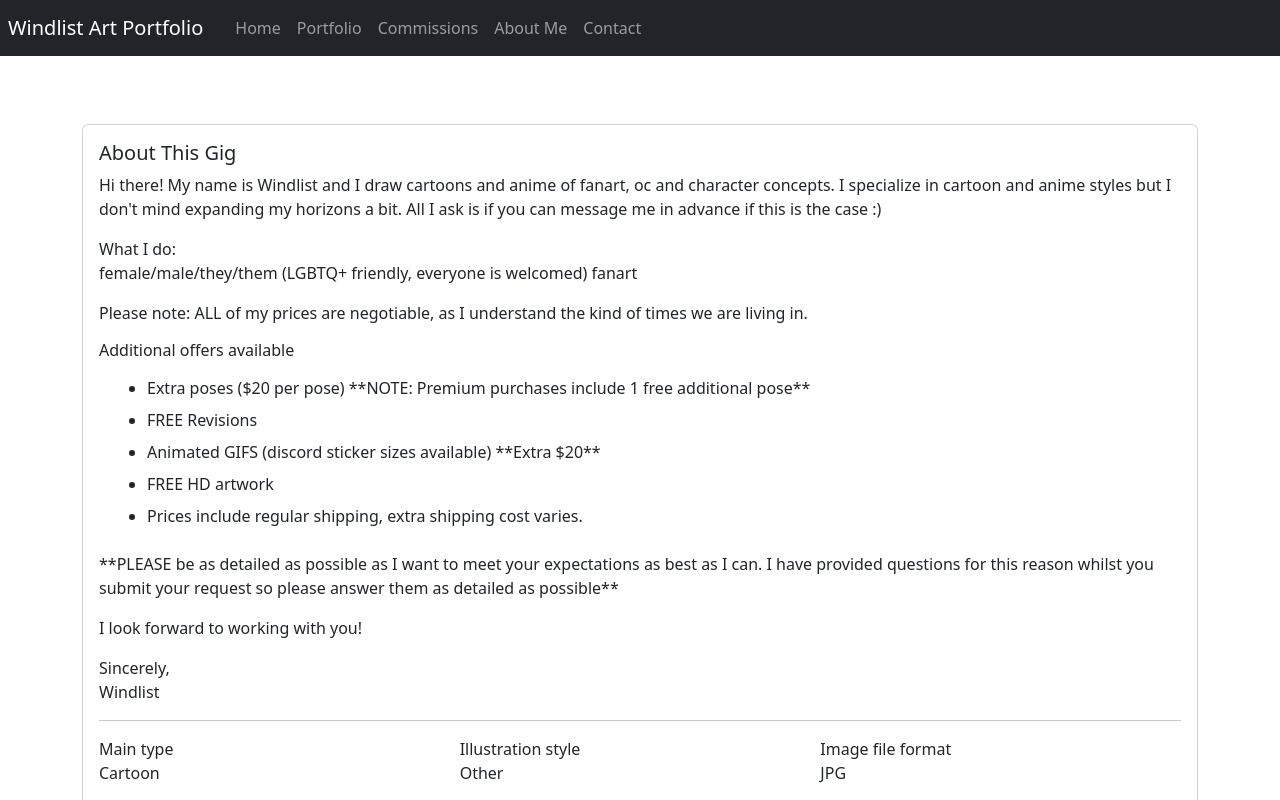
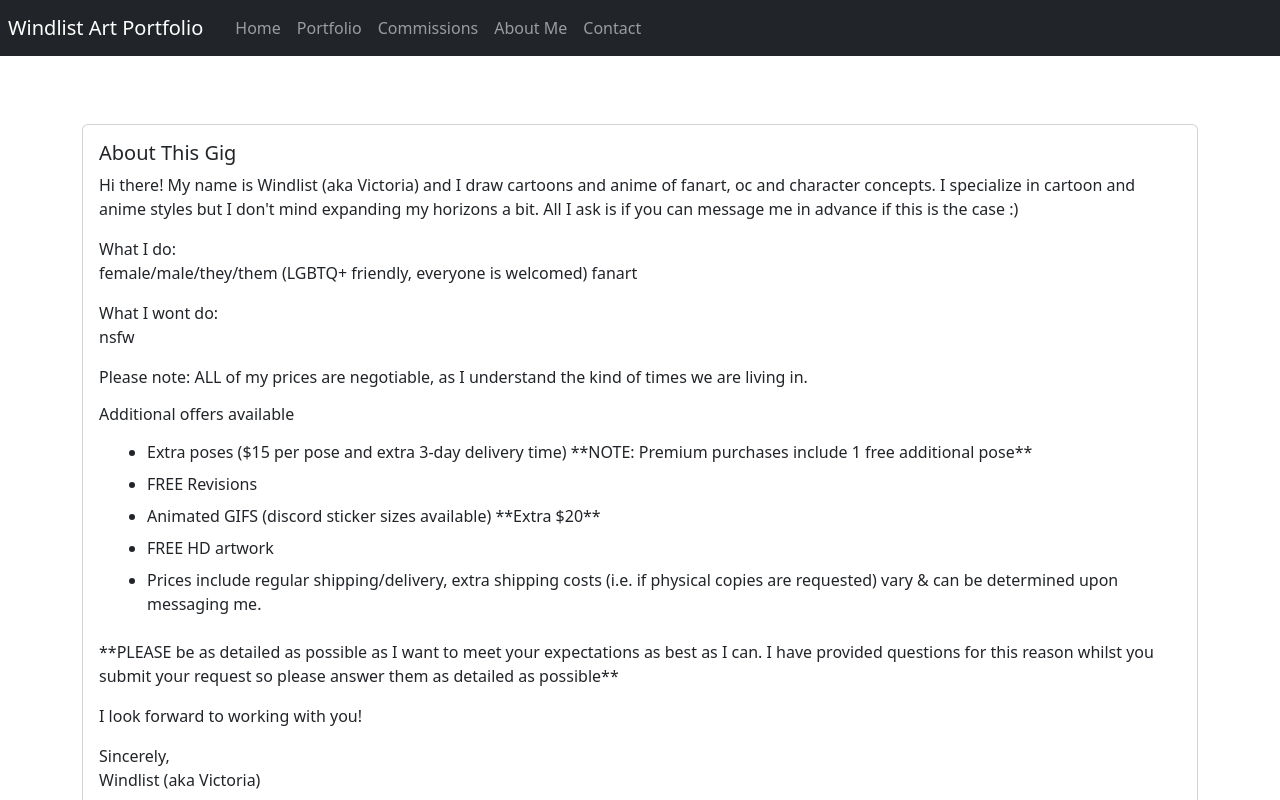
Before and after one commit to rclocke/DigitalArtCommissionsApp, a React (Create React App) app: page /about in a window 1280 px wide. Shown: the top 800 px of the page. Built offline with nearby package versions, Linux system fonts and the light colour scheme.

Commit message:
updated about details

```diff
--- a/src/components/AboutThisGig.js
+++ b/src/components/AboutThisGig.js
@@ -8,12 +8,15 @@ export default function AboutThisGig(){
             <Card.Body>
                 <Card.Title>About This Gig</Card.Title>
                 <Card.Text>
-                    Hi there! My name is Windlist and I draw cartoons and anime of fanart, oc and character concepts. I specialize
-                    in cartoon and anime styles but I don't mind expanding my horizons a bit. All I ask is if you can message me in
-                    advance if this is the case :)
+                Hi there! My name is Windlist (aka Victoria) and I draw cartoons and anime of fanart, oc and character concepts. I
+                specialize in cartoon and anime styles but I don't mind expanding my horizons a bit. All I ask is if you can message me
+                in advance if this is the case :)
                 </Card.Text>
                 <Card.Text>
                         What I do:<br/>female/male/they/them (LGBTQ+ friendly, everyone is welcomed) fanart
+                </Card.Text>
+                <Card.Text>
+                        What I wont do:<br/>nsfw
                 </Card.Text>
                 <Card.Text>
                         Please note: ALL of my prices are negotiable, as I understand the kind of times we are living in.
@@ -24,11 +27,14 @@ export default function AboutThisGig(){
                 <ListGroup>
                     <ListGroup.Item className="border-0">
                         <ul >
-                            <li className="mb-2">Extra poses ($20 per pose) **NOTE: Premium purchases include 1 free additional pose**</li>
+                            <li className="mb-2">
+                                Extra poses ($15 per pose and extra 3-day delivery time) **NOTE: Premium purchases
+                                include 1 free additional pose**</li>
                             <li className="mb-2">FREE Revisions</li>
                             <li className="mb-2">Animated GIFS (discord sticker sizes available) **Extra $20**</li>
                             <li className="mb-2">FREE HD artwork</li>
-                            <li>Prices include regular shipping, extra shipping cost varies.</li>
+                            <li>Prices include regular shipping/delivery, extra shipping costs (i.e. if physical copies are requested)
+                                vary & can be determined upon messaging me.</li>
                         </ul>
                     </ListGroup.Item>
                 </ListGroup>
@@ -40,7 +46,7 @@ export default function AboutThisGig(){
                     I look forward to working with you!
                 </Card.Text>
                 <Card.Text>
-                    Sincerely, <br />Windlist
+                    Sincerely, <br />Windlist (aka Victoria)
                 </Card.Text>
                 <hr />
                 <Row className="g-0">
```
